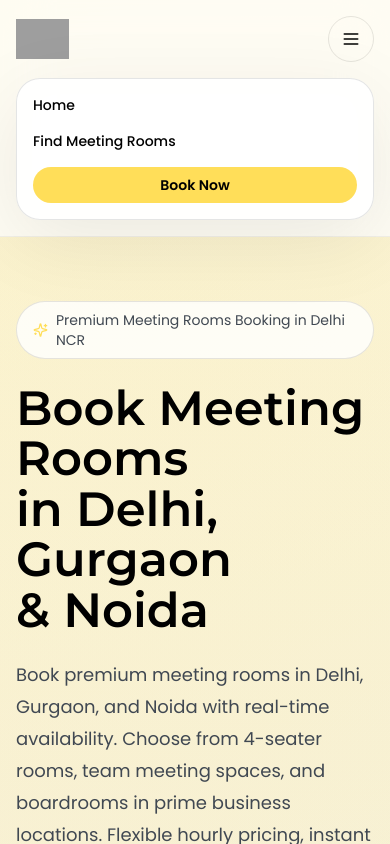
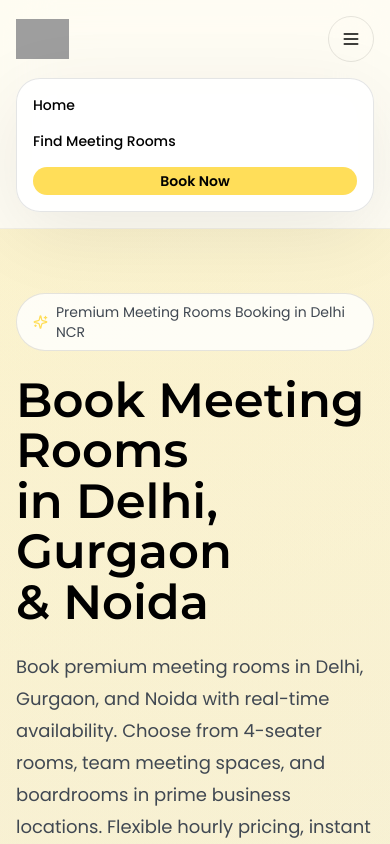
Before and after one commit to Ritesh-khorana/synqwork-booking, a Next.js app: page / in a window 390 px wide. Both pictures are taken after a click on the button "Toggle navigation". Shown: the top 844 px of the page. Built offline with nearby package versions, Linux system fonts and the light colour scheme; grey boxes are pictures that could not be loaded.

Commit message:
Update navbar.tsx

```diff
--- a/components/navbar.tsx
+++ b/components/navbar.tsx
@@ -66,7 +66,7 @@ export function Navbar() {
             ))}
             <Link
               href="/booking"
-              className="rounded-full bg-[#FFDE59] px-4 py-2 text-center text-sm font-semibold text-black transition hover:bg-[#FCDE59]"
+              className="rounded-full bg-[#FFDE59] px-3 py-1 text-center text-sm font-semibold text-black transition hover:bg-[#FCDE59]"
               onClick={() => setOpen(false)}
             >
               Book Now
```
